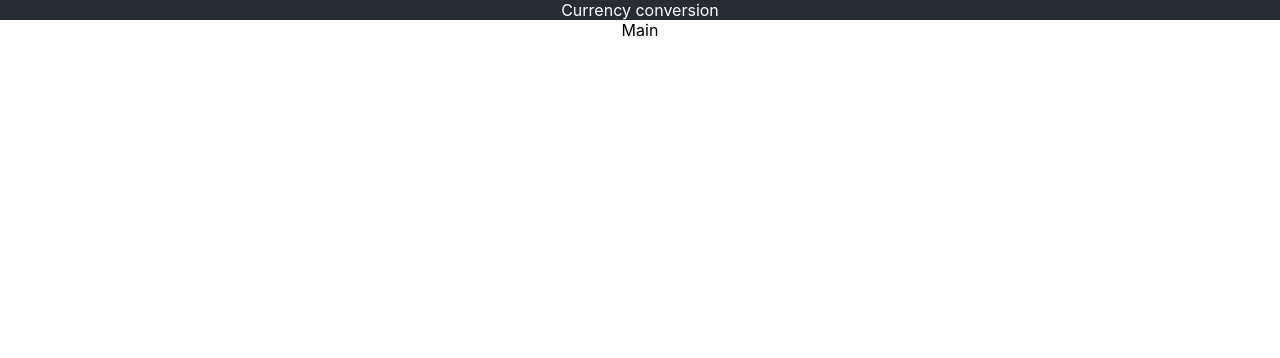
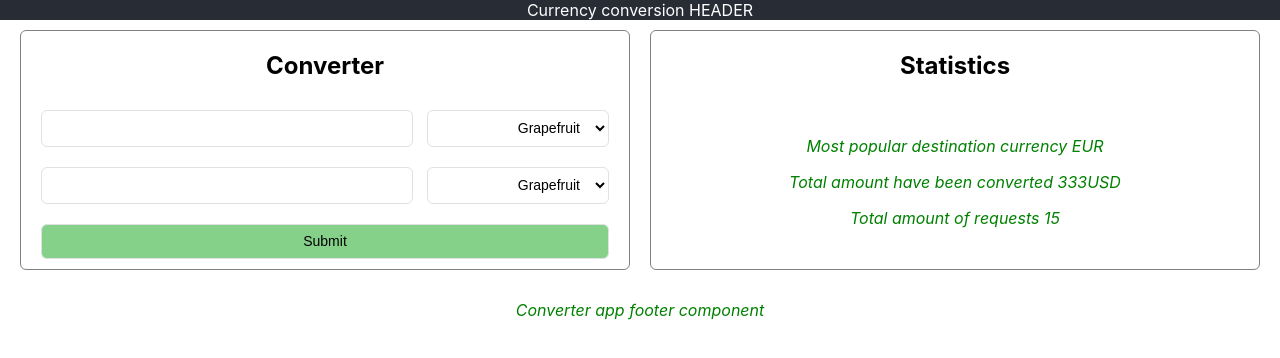
Before and after one commit to michal-p/currency_conversion, a React (Create React App) app: page / in a window 1280 px wide. Shown: the top 358 px of the page. Built offline with nearby package versions, Linux system fonts and the light colour scheme.

Commit message:
html, css part

```diff
--- a/src/App.css
+++ b/src/App.css
@@ -36,3 +36,69 @@
     transform: rotate(360deg);
   }
 }
+
+main {
+  display: flex;
+  justify-content: space-evenly;
+  flex-wrap: wrap;
+  padding: 10px;
+}
+
+main section {
+  flex: 1 1 300px;
+  border: 1px solid gray;
+  border-radius: 6px;
+  margin: 0 10px;
+}
+
+main section.statistics {
+  /* width: 400px; */
+}
+
+form {
+}
+
+.line {
+  display: flex;
+}
+
+.line > * {
+  padding: 10px 20px;
+}
+
+input, select{
+  background: transparent;
+  border-radius: 6px;
+  border: 1px solid #DFE1E5;
+  font-size: 14px;
+  height: 2.5em;
+  padding: 0 12px;
+  margin: 0;
+  overflow: hidden;
+  width: 100%;
+  text-align: right;
+}
+
+select {
+  height: calc(2.5em + 2px);
+}
+
+input[type=submit] {
+  background-color: #86d18a;
+  text-align: center;
+}
+
+input[type=submit]:hover {
+  background-color: #45a049;
+}
+
+.col25 {
+  flex: 1 1 100px;
+}
+
+.col75 {
+  flex: 3 1 100px;
+}
+
+@media screen and (max-width: 600px) {
+}
--- a/src/App.js
+++ b/src/App.js
@@ -1,13 +1,28 @@
 import React from 'react'
 import './App.css'
+import './components/Converter'
+import './components/Footer'
+import Converter from './components/Converter'
+import Statistics from './components/Statistics'
+import Footer from './components/Footer'
 
 function App() {
   return (
     <div className="App">
       <header className="App-header">
-        Currency conversion
+        Currency conversion HEADER
       </header>
-      <main>Main</main>
+      <main>
+        <section>
+          <h1>Converter</h1>
+          <Converter />
+        </section>
+        <section className="statistics">
+          <h1>Statistics</h1>
+          <Statistics />
+        </section>
+      </main>
+      <Footer />
     </div>
   )
 }
--- /dev/null
+++ b/src/components/Converter.js
@@ -0,0 +1,44 @@
+import React from 'react'
+
+const Converter = () => {
+
+  return (
+    <div>
+      <form onSubmit={() => console.log('submit')}>
+        <div className="line">
+          <label className="col75">
+            <input type="number" aria-label="Currency Amount Field" />
+          </label>
+          <label className="col25">
+            <select>
+              <option value="grapefruit">Grapefruit</option>
+              <option value="lime">Lime</option>
+              <option value="coconut">Coconut</option>
+              <option value="mango">Mango</option>
+            </select>
+          </label>
+        </div>
+        <div className="line">
+          <label className="col75">
+            <input type="number" aria-label="Currency Amount Field" />
+          </label>
+          <label className="col25">
+            <select value onChange>
+              <option value="grapefruit">Grapefruit</option>
+              <option value="lime">Lime</option>
+              <option value="coconut">Coconut</option>
+              <option value="mango">Mango</option>
+            </select>
+          </label>
+        </div>
+        <div className="line">
+          <label className="col25">
+            <input type="submit" value="Submit"/>
+          </label>
+        </div>
+      </form>
+    </div>
+  )
+}
+
+export default Converter
--- /dev/null
+++ b/src/components/Footer.js
@@ -0,0 +1,18 @@
+import React from 'react'
+
+const Footer = () => {
+  const footerStyle = {
+    color: 'green',
+    fontStyle: 'italic',
+    fontSize: 16
+  }
+
+  return (
+    <div style={footerStyle}>
+      <br />
+      <em>Converter app footer component</em>
+    </div>
+  )
+}
+
+export default Footer
--- /dev/null
+++ b/src/components/Statistics.js
@@ -0,0 +1,20 @@
+import React from 'react'
+
+const Statistics = () => {
+  const footerStyle = {
+    color: 'green',
+    fontStyle: 'italic',
+    fontSize: 16
+  }
+
+  return (
+    <div style={footerStyle}>
+      <br />
+      <p>Most popular destination currency <em>EUR</em></p>
+      <p>Total amount have been converted <em>333</em>USD</p>
+      <p>Total amount of requests <em>15</em></p>
+    </div>
+  )
+}
+
+export default Statistics
```
